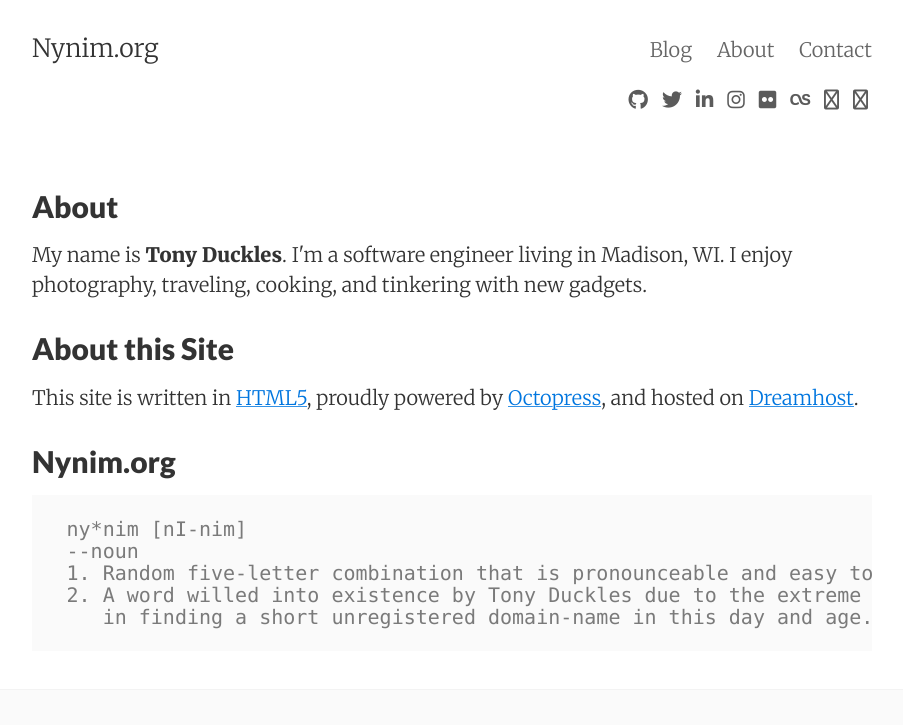
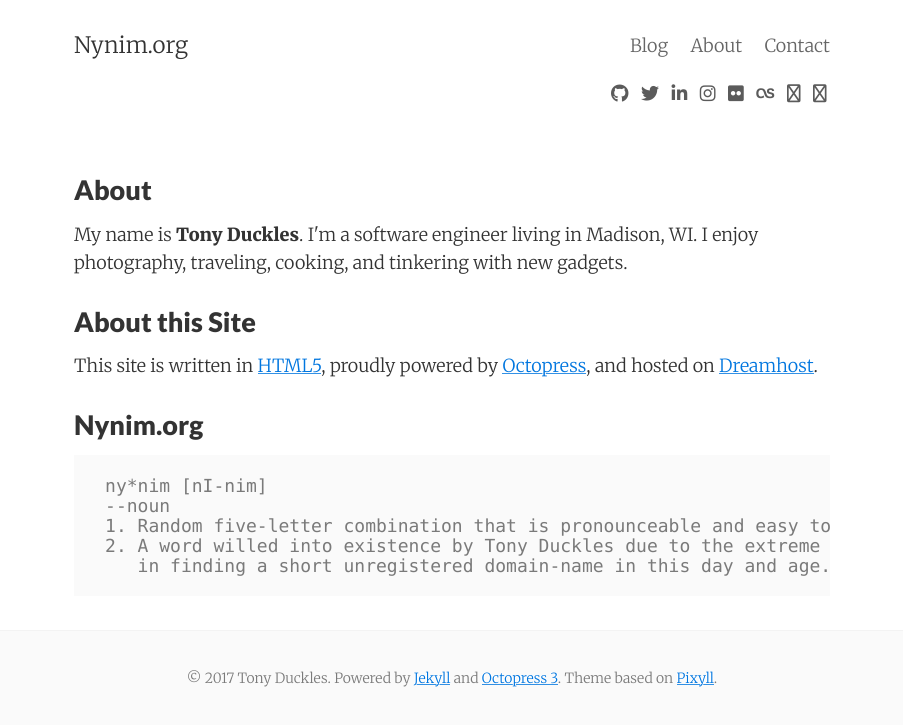
Before and after one commit to tonyduckles/blog_source, a Jekyll site: the page built from about.md, in a window 1280 px wide. Shown: the part 100-825 px from the top of the page, without its empty margins (188-1091 px from the left). Built offline with Jekyll 4.4.1, drawn with Linux system fonts in a browser that asks for light colours; nearby versions of some CDN libraries; grey boxes are pictures that could not be loaded.

Commit message:
CSS style tweaks

```diff
--- a/_sass/_media-queries.scss
+++ b/_sass/_media-queries.scss
@@ -1,6 +1,6 @@
 @media screen and (min-width: $viewport-small) {
   html {
-    font-size: 16px;
+    font-size: $base-font-size;
   }
 
   h1,
@@ -32,7 +32,7 @@
 
   blockquote {
     margin-left: $space-3;
-    padding: $space-3;
+    padding: $space-2a $space-3 $space-1;
   }
 
   .social-icons-left {
@@ -46,13 +46,13 @@
 
 @media screen and (min-width: $viewport-medium) {
   html {
-    font-size: 18px;
+    font-size: $base-font-size * 16/14;
   }
 }
 
 @media screen and (min-width: $viewport-large) {
   html {
-    font-size: 20px;
+    font-size: $base-font-size * 18/14;
   }
 }
 
--- a/_sass/_typography.scss
+++ b/_sass/_typography.scss
@@ -9,12 +9,12 @@ abbr {
 
 p {
   color: #333;
-  line-height: 1.5;
+  line-height: $line-height;
 }
 
 small,
 .small {
-  font-size: 0.707rem;
+  font-size: 0.778rem;
 }
 
 sup {
--- a/_sass/_variables.scss
+++ b/_sass/_variables.scss
@@ -2,7 +2,7 @@
 $base-font-size: 14px !default;
 $bold-font-weight: bold !default;
 $font-family: 'Merriweather', 'PT Serif', Georgia, 'Times New Roman', serif !default;
-$line-height: 1.5 !default;
+$line-height: 1.6 !default;
 $heading-font-family: 'Lato', 'Helvetica Neue', Helvetica, sans-serif !default;
 $heading-font-weight: 900 !default;
 $heading-line-height: 1.25 !default;
@@ -63,6 +63,7 @@ $breakpoint-xl: '(min-width: 96em)';
 // Whitespace
 $space-1: .5rem !default;
 $space-2: 1rem !default;
+$space-2a: 1.5rem !default;
 $space-3: 2rem !default;
 $space-4: 4rem !default;
 
```
